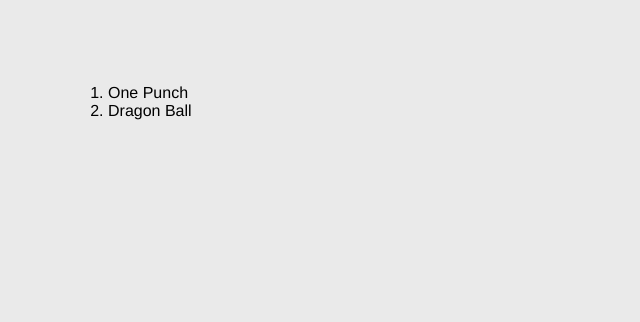
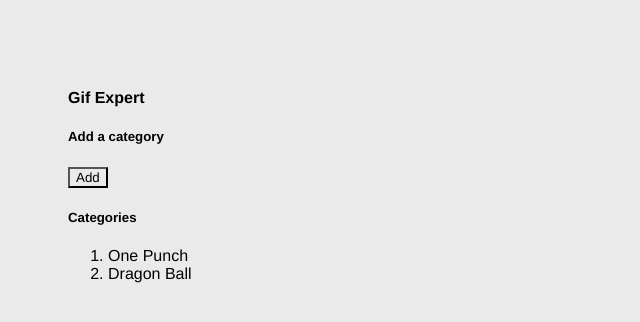
Before and after one commit to JaviKo500/04-gift-expert-react, a React (Vite) app: page / in a window 1280 px wide. Shown: the top 322 px of the page, without its empty margins (0-640 px from the left). Built offline with nearby package versions, Linux system fonts and the light colour scheme.

Commit message:
feat: add new category

```diff
--- a/src/GifExpertApp.tsx
+++ b/src/GifExpertApp.tsx
@@ -2,8 +2,15 @@
 
 export const GifExpertApp = () => {
   const [categories, setCategories] = useState([ 'One Punch', 'Dragon Ball' ]);
+  const onAddCategory = ( category: string ) => {
+    setCategories( [ category, ...categories ] );
+  }
   return (
     <>
+      <h4>Gif Expert</h4>
+      <h5>Add a category</h5>
+      <button onClick={() => onAddCategory('Test')} >Add</button>
+      <h5>Categories</h5>
       <ol>
         {
           categories.map( ( category ) => {
```
